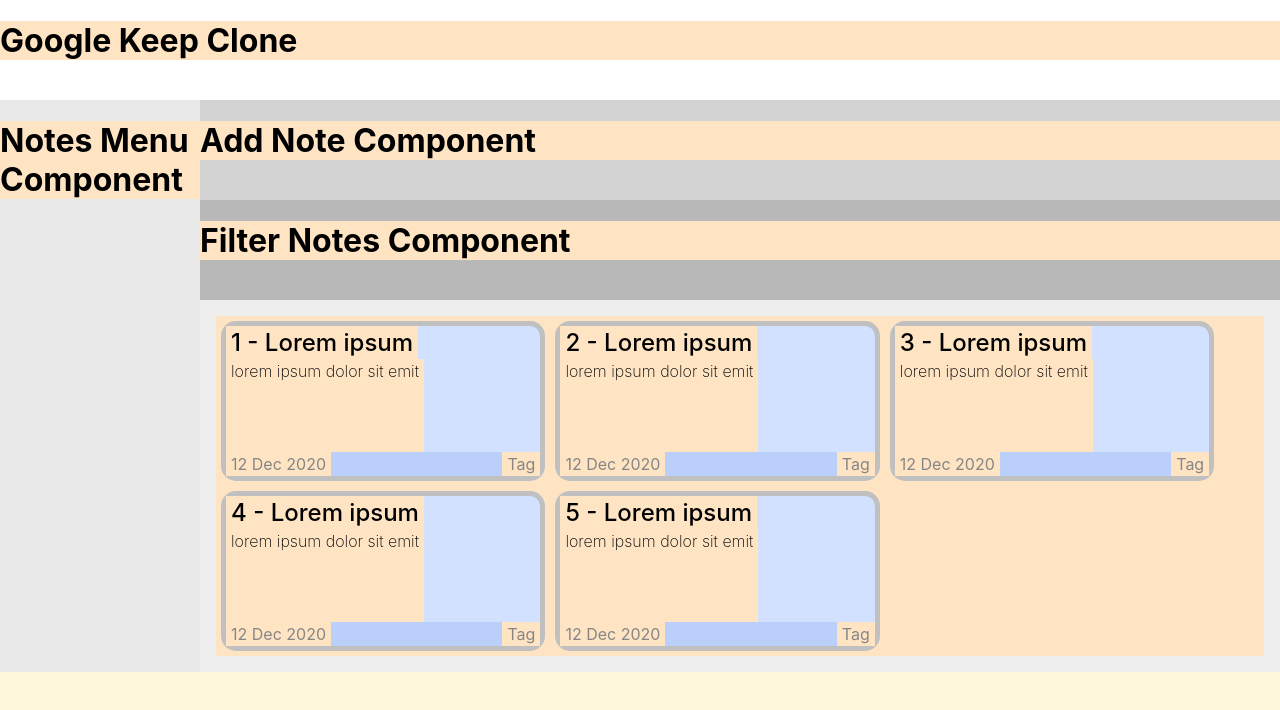
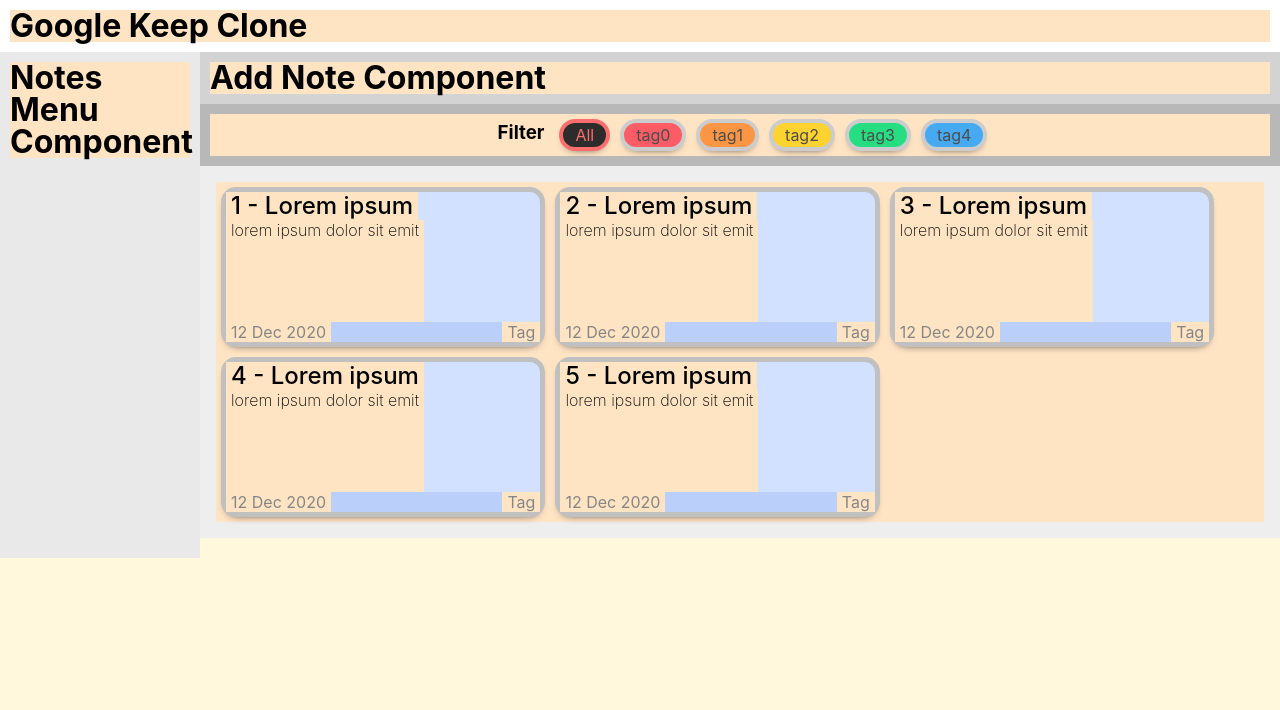
Before and after one commit to aamirmabs/google-keep-clone, a React (Create React App) app: page / in a window 1280 px wide. Shown: the top 710 px of the page. Built offline with nearby package versions, Linux system fonts and the light colour scheme.

Commit message:
Filter notes component css

```diff
--- a/src/App.js
+++ b/src/App.js
@@ -1,4 +1,6 @@
 import NotesContainer from "./components/NotesContainer";
+
+import "./css-reset.css";
 
 function App() {
   return <NotesContainer />;
--- a/src/components/DisplayNotes/DisplayNotes.css
+++ b/src/components/DisplayNotes/DisplayNotes.css
@@ -19,6 +19,8 @@
   justify-content: flex-start;
   align-content: flex-start;
   align-items: flex-start;
+
+  box-shadow: 0px 4px 10px -7px #000000, 5px 5px 15px 5px rgba(0, 0, 0, 0);
 }
 
 .note-card:hover {
--- a/src/components/DisplayNotes/DisplayNotes.js
+++ b/src/components/DisplayNotes/DisplayNotes.js
@@ -1,4 +1,5 @@
 import React, { useState } from "react";
+import Note from "./Note";
 
 import "./DisplayNotes.css";
 
@@ -9,21 +10,10 @@
   let notesHTML = [];
 
   for (const key of Object.keys(notes)) {
-    console.log(`${key} : ${notes[key]}`);
+    // console.log(`${key} : ${notes[key]}`);
     const note = notes[key];
 
-    const newHTML = (
-      <div className="note-card">
-        <div className="note-card__title" key={key}>
-          {note.title}
-        </div>
-        <div className="note-card__body">{note.body}</div>
-        <div className="note-card__footer">
-          <div className="note-card-footer__datetime">12 Dec 2020</div>
-          <div className="note-card-footer__tag">Tag</div>
-        </div>
-      </div>
-    );
+    const newHTML = <Note key={key} note={note} />;
 
     notesHTML.push(newHTML);
   }
--- /dev/null
+++ b/src/components/DisplayNotes/Note.js
@@ -0,0 +1,16 @@
+import React from "react";
+
+function Note(props) {
+  return (
+    <div className="note-card">
+      <div className="note-card__title">{props.note.title}</div>
+      <div className="note-card__body">{props.note.body}</div>
+      <div className="note-card__footer">
+        <div className="note-card-footer__datetime">12 Dec 2020</div>
+        <div className="note-card-footer__tag">Tag</div>
+      </div>
+    </div>
+  );
+}
+
+export default Note;
--- a/src/components/FilterNotes/FilterNotes.css
+++ b/src/components/FilterNotes/FilterNotes.css
@@ -0,0 +1,132 @@
+.filter-notes {
+  display: flex;
+  flex-direction: row;
+  justify-content: center;
+  align-items: stretch;
+}
+
+.filter-section-heading {
+  padding: 10px;
+}
+
+.tag {
+  padding: 0.25rem 0.75rem;
+  margin: 5px;
+
+  text-align: center;
+  color: #4d4d4d;
+
+  background-color: rgb(228, 228, 228);
+  border: 0.25rem solid rgb(204, 204, 204);
+  border-radius: 1rem;
+
+  box-shadow: 0px 4px 10px -7px #000000, 5px 5px 15px 5px rgba(0, 0, 0, 0);
+}
+
+.tag:hover {
+  transition: all 0.2s 0s ease-in-out;
+  color: #000000;
+  box-shadow: 0px 10px 30px -7px #000000, 5px 5px 15px 5px rgba(0, 0, 0, 0);
+}
+
+#default-tag {
+  color: rgb(252, 109, 109);
+  background-color: #2c2c2c;
+  border: 0.25rem solid rgb(252, 109, 109);
+}
+
+#default-tag:hover {
+  color: #2c2c2c;
+  background-color: rgb(252, 109, 109);
+  border-color: #2c2c2c;
+}
+
+.tag-red {
+  background-color: var(--red);
+  border-radius: 1rem;
+}
+
+.tag-red:hover {
+  border-color: var(--red-border);
+}
+
+.tag-orange {
+  background-color: var(--orange);
+  border-radius: 1rem;
+}
+
+.tag-orange:hover {
+  border-color: var(--orange-border);
+}
+
+.tag-yellow {
+  background-color: var(--yellow);
+  border-radius: 1rem;
+}
+
+.tag-yellow:hover {
+  border-color: var(--yellow-border);
+}
+
+.tag-green {
+  background-color: var(--green);
+  border-radius: 1rem;
+}
+
+.tag-green:hover {
+  border-color: var(--green-border);
+}
+
+.tag-blue-green {
+  background-color: var(--blue-green);
+  border-radius: 1rem;
+}
+
+.tag-blue-green:hover {
+  border-color: var(--blue-green-border);
+}
+
+.tag-light-blue {
+  background-color: var(--light-blue);
+  border-radius: 1rem;
+}
+
+.tag-light-blue:hover {
+  border-color: var(--light-blue-border);
+}
+
+.tag-dark-blue {
+  background-color: var(--dark-blue);
+  border-radius: 1rem;
+}
+
+.tag-dark-blue:hover {
+  border-color: var(--dark-blue-border);
+}
+
+.tag-purple {
+  background-color: var(--purple);
+  border-radius: 1rem;
+}
+
+.tag-purple:hover {
+  border-color: var(--purple-border);
+}
+
+.tag-light-gray {
+  background-color: var(--light-gray);
+  border-radius: 1rem;
+}
+
+.tag-light-gray:hover {
+  border-color: var(--light-gray-border);
+}
+
+.tag-dark-gray {
+  background-color: var(--dark-gray);
+  border-radius: 1rem;
+}
+
+.tag-dark-gray:hover {
+  border-color: var(--dark-gray-border);
+}
--- a/src/components/FilterNotes/FilterNotes.js
+++ b/src/components/FilterNotes/FilterNotes.js
@@ -1,9 +1,41 @@
 import React, { useState } from "react";
+import FilterTag from "./FilterTag";
+
+import "./FilterNotes.css";
 
 function FilterNotes(props) {
+  // <FilterNotes tagsDB={tagsArray} resetTagsFilter={setTagsArray} />
+
+  // creating an array of tags and their backgrounds
+  const tags = props.tagsDB;
+  const tagsArray = [
+    <FilterTag key="default" title="All" color={false} id="default-tag" />,
+  ];
+  const tagsTitleArray = [];
+  const tagsColorsArray = [];
+
+  for (const key of Object.keys(tags)) {
+    const tagTitle = tags[key].tagName;
+    tagsTitleArray.push(tagTitle);
+
+    const tagColor = tags[key].tagColor;
+    tagsColorsArray.push(tagColor);
+
+    tagsArray.push(
+      <FilterTag
+        key={key}
+        title={tagTitle}
+        color={tagColor ? tagColor : false}
+      />
+    );
+  }
+
+  // generating the JSX to render the tags
+
   return (
-    <div>
-      <h1>Filter Notes Component</h1>
+    <div className="filter-notes">
+      <h3 className="filter-section-heading">Filter</h3>
+      {tagsArray}
     </div>
   );
 }
--- /dev/null
+++ b/src/components/FilterNotes/FilterTag.js
@@ -0,0 +1,17 @@
+import React from "react";
+
+function FilterTag(props) {
+  // <FilterTag title={tagTitle} color={tagColor} />
+
+  const tagClassName = props.color ? `tag tag-${props.color}` : `tag`;
+  const id = props.id ? props.id : ``;
+  // console.log(tagClassName);
+
+  return (
+    <span className={tagClassName} id={id}>
+      {props.title}
+    </span>
+  );
+}
+
+export default FilterTag;
--- a/src/components/NotesContainer.css
+++ b/src/components/NotesContainer.css
@@ -1,30 +1,35 @@
 .notes-app-container {
   display: grid;
   grid-template-columns: 200px auto;
-  grid-template-rows: repeat(4, minmax(100px, auto));
+  grid-template-rows: repeat(4, minmax(10px, auto));
   grid-column-gap: 0px;
   grid-row-gap: 0px;
 }
 
 .header-container {
+  padding: 10px;
   grid-area: 1 / 1 / 2 / 3;
   background-color: rgb(255, 255, 255);
 }
 
 .menu-container {
+  padding: 10px;
   grid-area: 2 / 1 / 5 / 2;
   background-color: rgb(233, 233, 233);
   min-height: 100%;
 }
 .add-notes-container {
+  padding: 10px;
   grid-area: 2 / 2 / 3 / 3;
   background-color: rgb(211, 211, 211);
 }
 .filter-notes-container {
+  padding: 10px;
   grid-area: 3 / 2 / 4 / 3;
   background-color: rgb(184, 184, 184);
 }
 .display-notes-container {
+  padding: 10px;
   grid-area: 4 / 2 / 5 / 3;
   background-color: rgb(238, 238, 238);
   display: flex;
--- a/src/components/NotesContainer.js
+++ b/src/components/NotesContainer.js
@@ -10,6 +10,8 @@
 const NotesContainer = (props) => {
   // state management
   const [filteredNotes, setFilteredNotes] = useState(notesDB);
+
+  const [tagsArray, setTagsArray] = useState(notesDB.tags);
 
   // event handling
 
@@ -25,7 +27,7 @@
         <AddNote />
       </div>
       <div className="filter-notes-container">
-        <FilterNotes />
+        <FilterNotes tagsDB={tagsArray} resetTagsFilter={setTagsArray} />
       </div>
       <div className="display-notes-container">
         <DisplayNotes db={filteredNotes} />
--- a/src/components/notesDB.js
+++ b/src/components/notesDB.js
@@ -2,13 +2,13 @@
   countTotal: 5,
   countActive: 4,
   tags: {
-    0: "tag0",
-    1: "tag1",
-    2: "tag2",
-    3: "tag3",
-    4: "tag4",
+    0: { tagName: "tag0", tagColor: "red" },
+    1: { tagName: "tag1", tagColor: "orange" },
+    2: { tagName: "tag2", tagColor: "yellow" },
+    3: { tagName: "tag3", tagColor: "green" },
+    4: { tagName: "tag4", tagColor: "light-blue" },
   },
-  tagColors: [
+  tagColorPalette: [
     "red",
     "orange",
     "yellow",
--- /dev/null
+++ b/src/css-reset.css
@@ -0,0 +1,122 @@
+html,
+body,
+div,
+span,
+applet,
+object,
+iframe,
+h1,
+h2,
+h3,
+h4,
+h5,
+h6,
+p,
+blockquote,
+pre,
+a,
+abbr,
+acronym,
+address,
+big,
+cite,
+code,
+del,
+dfn,
+em,
+img,
+ins,
+kbd,
+q,
+s,
+samp,
+small,
+strike,
+strong,
+sub,
+sup,
+tt,
+var,
+b,
+u,
+i,
+center,
+dl,
+dt,
+dd,
+ol,
+ul,
+li,
+fieldset,
+form,
+label,
+legend,
+table,
+caption,
+tbody,
+tfoot,
+thead,
+tr,
+th,
+td,
+article,
+aside,
+canvas,
+details,
+embed,
+figure,
+figcaption,
+footer,
+header,
+hgroup,
+menu,
+nav,
+output,
+ruby,
+section,
+summary,
+time,
+mark,
+audio,
+video {
+  margin: 0;
+  padding: 0;
+  border: 0;
+  vertical-align: baseline;
+}
+/* HTML5 display-role reset for older browsers */
+article,
+aside,
+details,
+figcaption,
+figure,
+footer,
+header,
+hgroup,
+menu,
+nav,
+section {
+  display: block;
+}
+body {
+  line-height: 1;
+}
+ol,
+ul {
+  list-style: none;
+}
+blockquote,
+q {
+  quotes: none;
+}
+blockquote:before,
+blockquote:after,
+q:before,
+q:after {
+  content: "";
+  content: none;
+}
+table {
+  border-collapse: collapse;
+  border-spacing: 0;
+}
```
